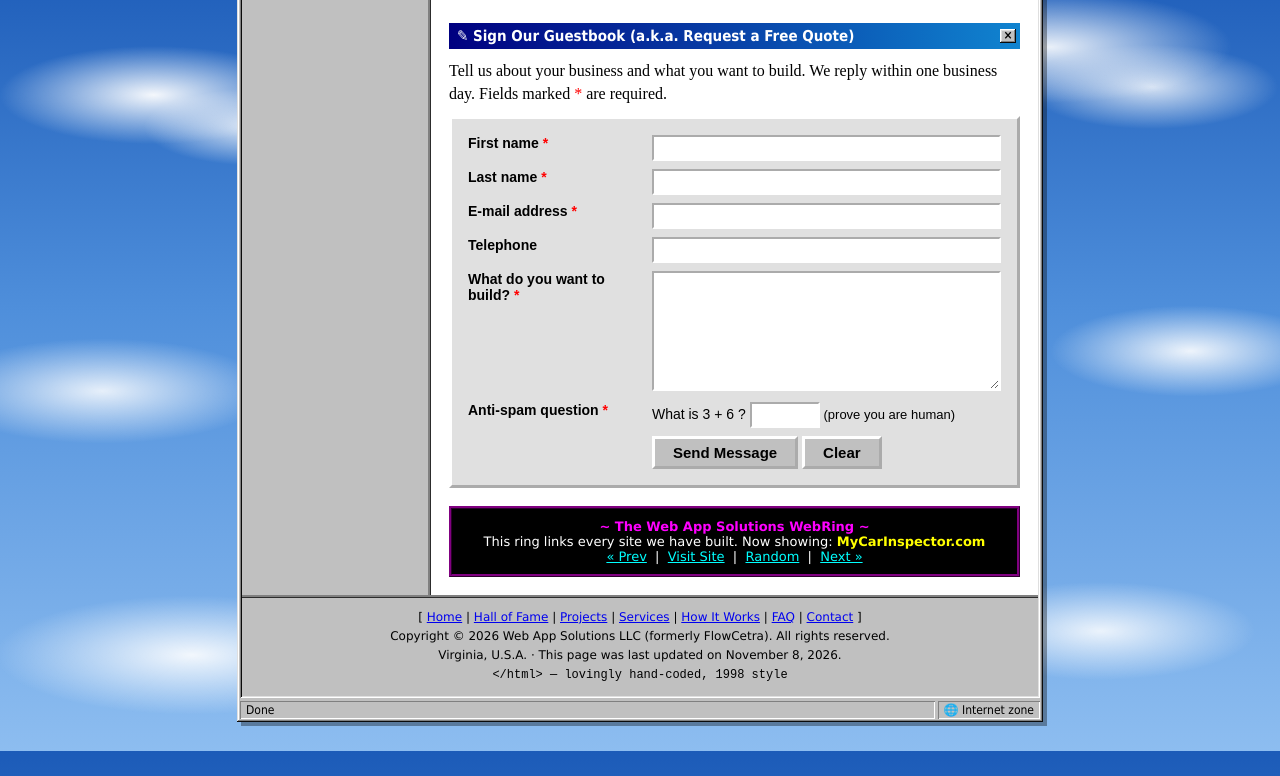
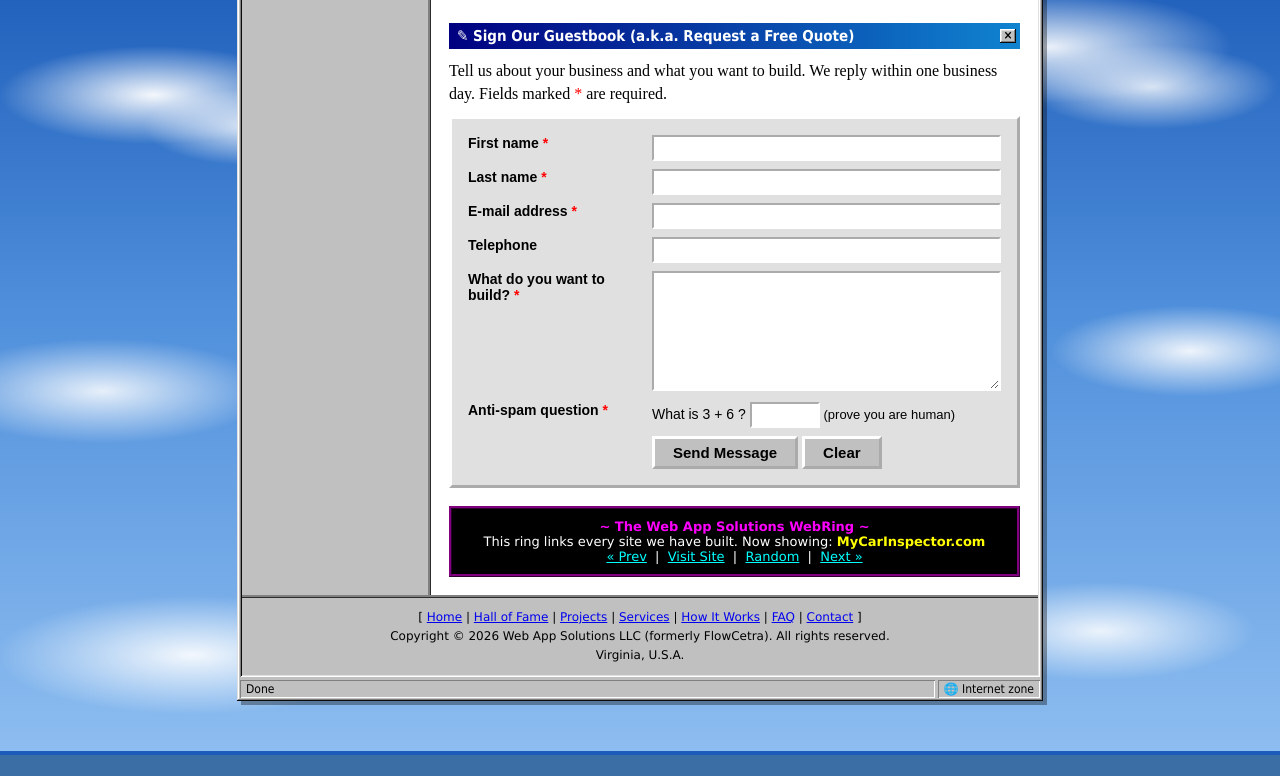
Before and after one commit to milan101q/flowcetra, a plain HTML site: page index.html in a window 1280 px wide. Shown: the part 4849-5625 px from the top of the page. After the commit the page ends 5604 px from the top, so only its background shows below. Drawn offline with Linux system fonts and the light colour scheme.

```diff
--- a/index.html
+++ b/index.html
@@ -823,8 +823,7 @@ h2::after {
     <a href="#services">Services</a> | <a href="#how">How It Works</a> | <a href="#faq">FAQ</a> |
     <a href="#guestbook">Contact</a> ]<br>
     Copyright &copy; 2026 Web App Solutions LLC (formerly FlowCetra). All rights reserved.<br>
-    Virginia, U.S.A. &middot; This page was last updated on November 8, 2026.<br>
-    <span class="mono">&lt;/html&gt; &mdash; lovingly hand-coded, 1998 style</span>
+    Virginia, U.S.A.
   </div>
   </div><!-- /viewport -->
   <div class="statusbar w98"><div>Done</div><div>&#127760; Internet zone</div></div>
```
